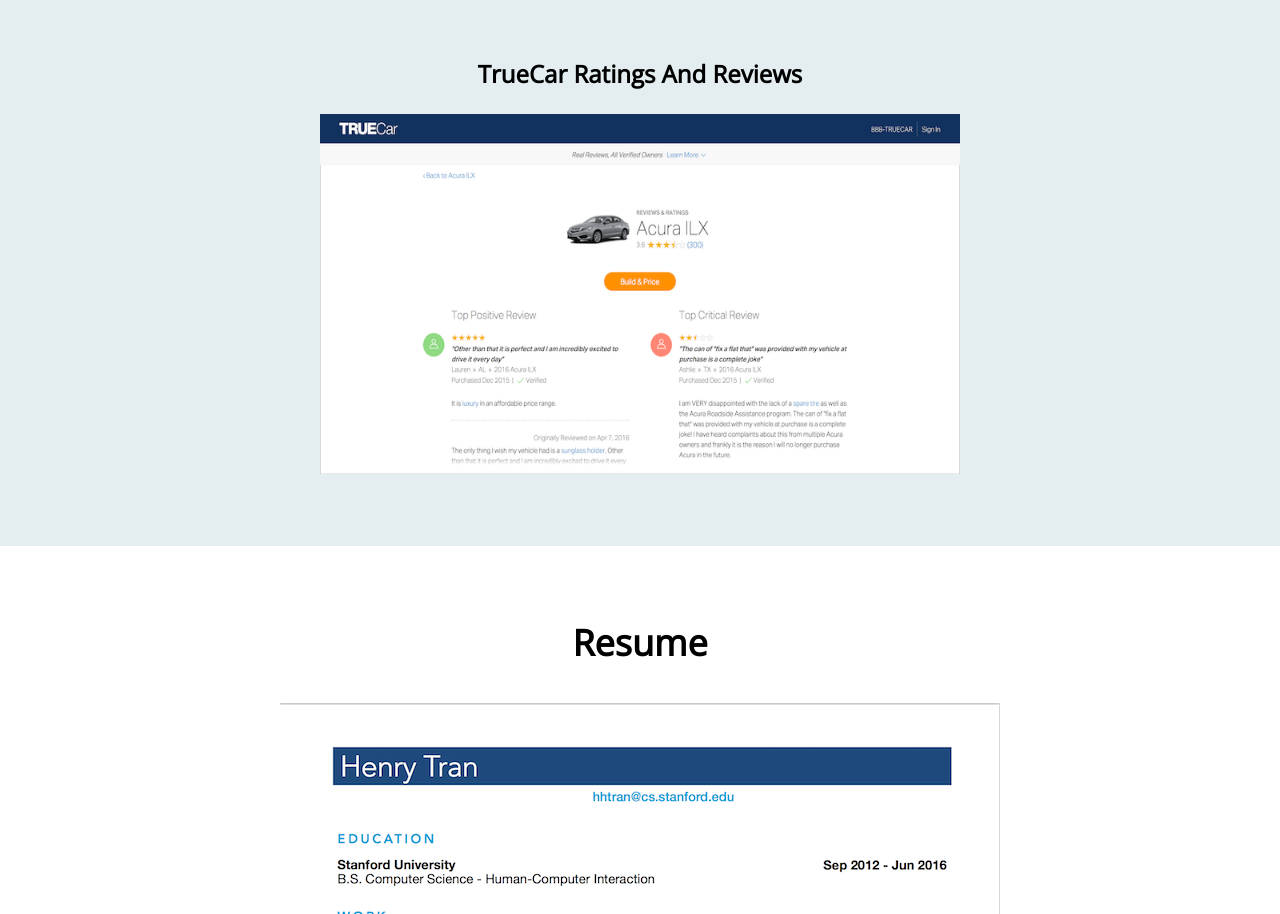
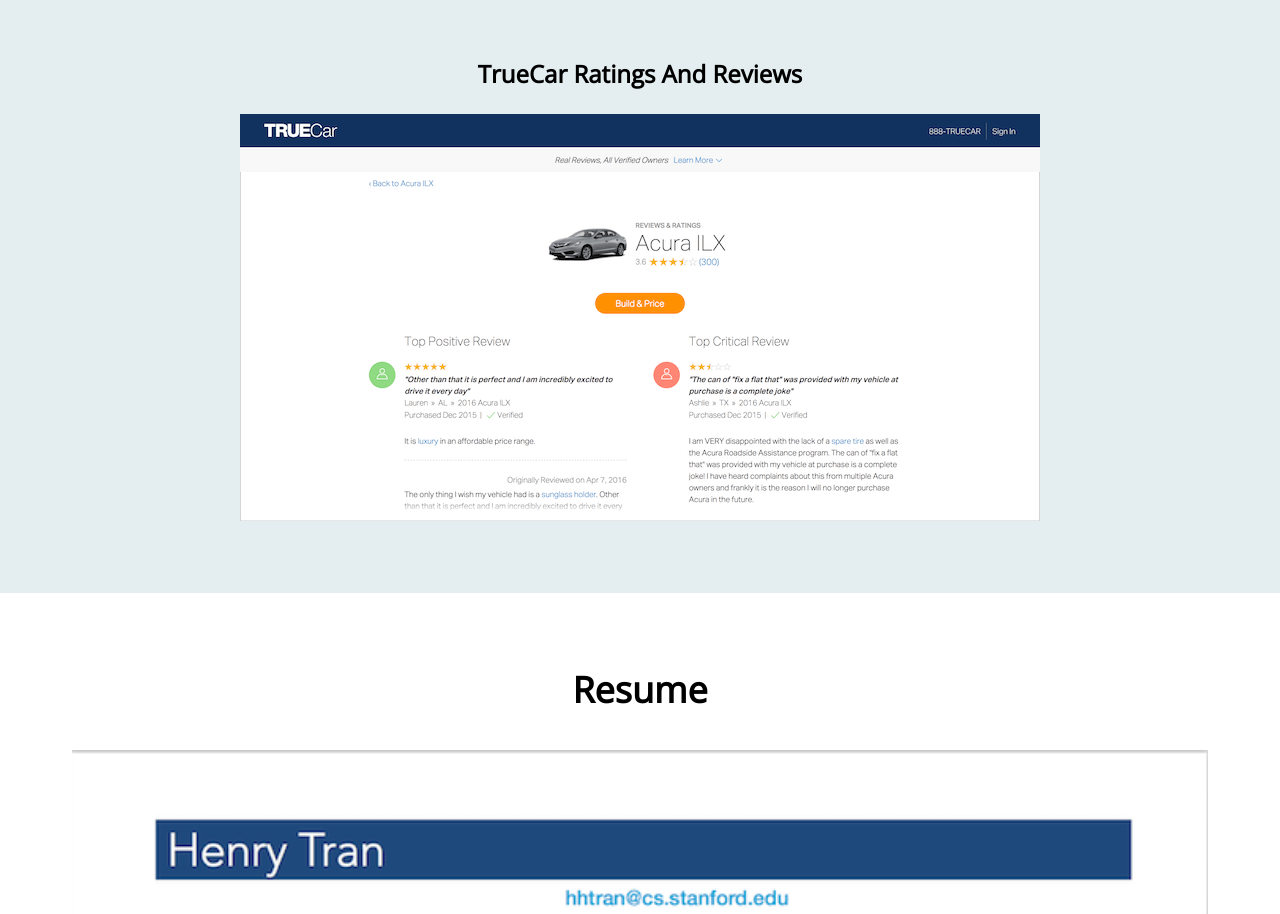
Before and after one commit to hhtran/hhtran.github.io, a plain HTML site: page index.html in a window 1280 px wide. Shown: the part 2532-3446 px from the top of the page. Drawn offline with nearby package versions, Linux system fonts and the light colour scheme.

Commit message:
Change width of images

```diff
--- a/index.html
+++ b/index.html
@@ -181,7 +181,7 @@
     <div>
       <h3 class="title-2">TrueCar Ratings And Reviews</h3>
       <a href="https://www.truecar.com/acura/ilx/reviews/">
-        <img width="640" height="360" src="./ratingsandreviews.png"></img>
+        <img class="full-width" src="./ratingsandreviews.png"></img>
       </a>
     </div>
   </div>
@@ -190,7 +190,7 @@
       Resume
     </h2>
     <a class="d-block full-width" href="./resume-henry-tran.pdf">
-      <img width="full-width" class="resume__img" src="./resume.png" alt="Screenshot of Henry Tran's Resume" />
+      <img class="full-width" class="resume__img" src="./resume.png" alt="Screenshot of Henry Tran's Resume" />
       <p class="resume__link-text">Click to download</p>
     </a>
   </div>
```
